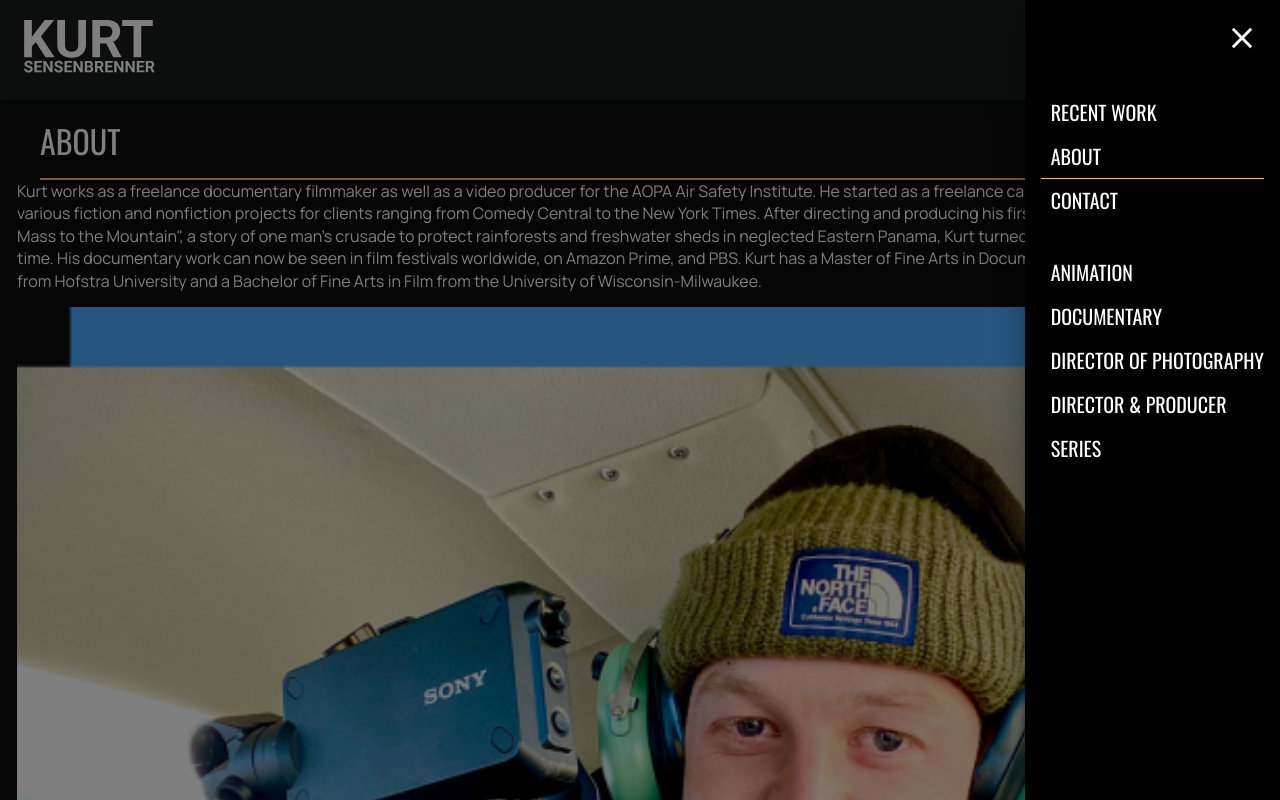
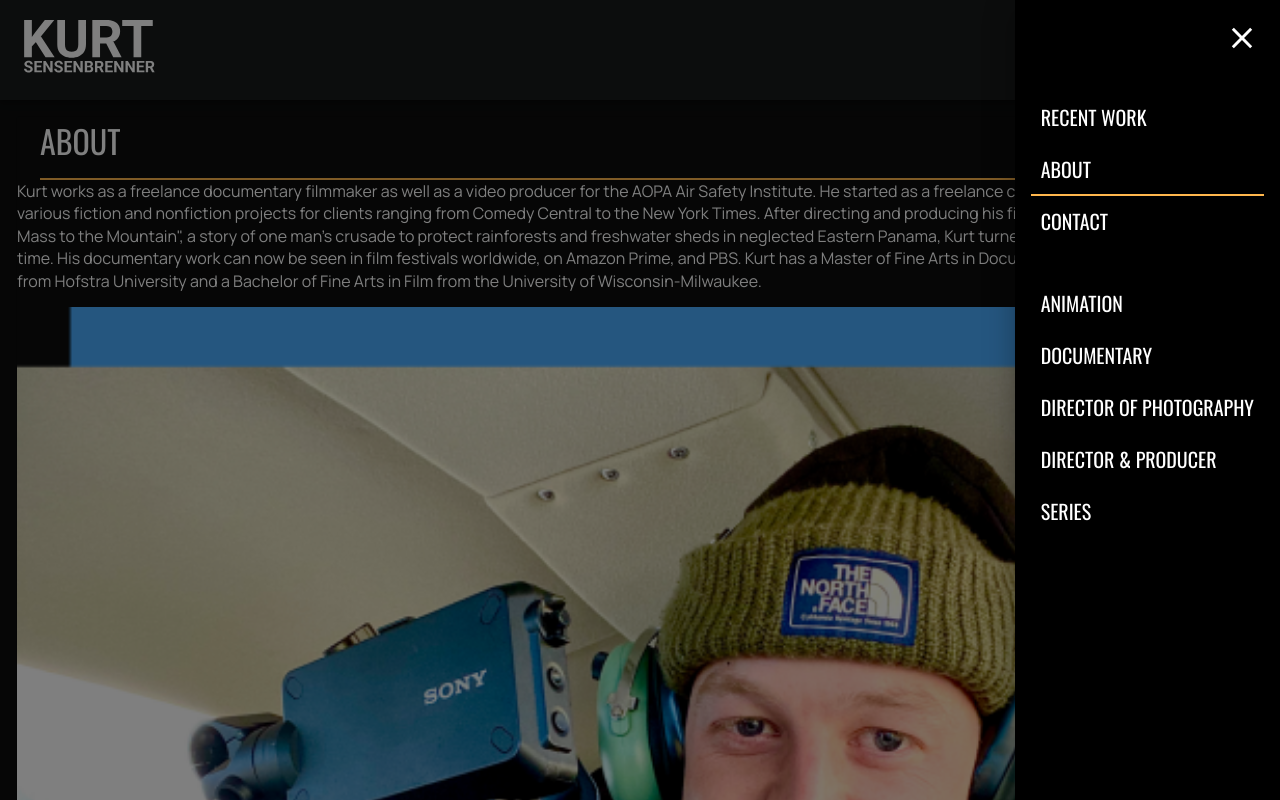
Before and after one commit to mwkwsd/sensensomething, a React (Create React App) app: page /about in a window 1280 px wide. Both pictures are taken after a click on the button "open drawer". Shown: the top 800 px of the page. Built offline with nearby package versions, Linux system fonts and the light colour scheme.

Commit message:
Updated with Vika

```diff
--- a/src/components/molecules/NavList.tsx
+++ b/src/components/molecules/NavList.tsx
@@ -1,5 +1,5 @@
 import CloseIcon from '@mui/icons-material/Close'
-import { Box, Grid2, List } from '@mui/material'
+import { Box, Stack } from '@mui/material'
 import { useMemo } from 'react'
 import { useLocation } from 'react-router-dom'
 import { enumMappings } from '../../common/constants/constants'
@@ -50,12 +50,11 @@ export function NavList({ onClose }: { onClose: () => void }) {
   )
 
   return (
-    <Grid2
-      container
+    <Stack
       direction="column"
       justifyContent="flex-start"
       alignItems="flex-start"
-      spacing={'32px'}
+      spacing="2rem"
       style={{
         height: '100%',
         backgroundColor: 'black',
@@ -66,24 +65,30 @@ export function NavList({ onClose }: { onClose: () => void }) {
         padding: 16,
       }}
     >
-      <Grid2 size={12}>
+      <Box sx={{ width: '100%' }}>
         <Box
           sx={{ height: 44, width: 44, float: 'right', textAlign: 'center' }}
           onClick={onClose}
         >
           <CloseIcon fontSize="large" sx={{ padding: '4.5px' }} />
         </Box>
-      </Grid2>
-      <Grid2 size={12} component="nav">
-        <List sx={{ width: '100%', maxWidth: 360, padding: 0 }}>
-          {firstNavLinks}
-        </List>
-      </Grid2>
-      <Grid2 size={12} component="nav">
-        <List sx={{ width: '100%', maxWidth: 360, padding: 0 }}>
-          {secondNavLinks}
-        </List>
-      </Grid2>
-    </Grid2>
+      </Box>
+
+      <Stack
+        component="nav"
+        spacing="0.125rem"
+        sx={{ width: '100%', maxWidth: 360, padding: 0 }}
+      >
+        {firstNavLinks}
+      </Stack>
+
+      <Stack
+        component="nav"
+        spacing="0.125rem"
+        sx={{ width: '100%', maxWidth: 360, padding: 0 }}
+      >
+        {secondNavLinks}
+      </Stack>
+    </Stack>
   )
 }
--- a/src/components/molecules/navLinks/NavLink.tsx
+++ b/src/components/molecules/navLinks/NavLink.tsx
@@ -1,4 +1,4 @@
-import { ListItem, ListItemButton, Typography } from '@mui/material'
+import { Box, ListItemButton, Typography } from '@mui/material'
 import { Link } from 'react-router-dom'
 
 type NavLinksProps = {
@@ -11,14 +11,12 @@ export function NavLink({ navLink, isSelected, onClose }: NavLinksProps) {
   const borderColor = isSelected ? '#FFB74D' : 'transparent'
 
   return (
-    <ListItem
+    <Box
       sx={{
-        ':first-child': { paddingTop: '0rem' },
-        ':last-child': { paddingBottom: '0rem' },
-        paddingY: '0.125rem',
-        paddingX: '0rem',
-        marginBottom: '-0.0625rem', // Kinda hacky way to add a border w/o increasing component size
-        borderBottom: `0.0625rem solid ${borderColor}`,
+        marginBottom: '-2px', // Kinda hacky way to add a border w/o increasing component size
+        borderBottom: `2px solid ${borderColor}`,
+        height: '50px',
+        ':hover': { borderBottom: `2px solid #FFB74D` },
       }}
     >
       <ListItemButton
@@ -26,23 +24,22 @@ export function NavLink({ navLink, isSelected, onClose }: NavLinksProps) {
         to={navLink.route}
         disableGutters
         disableRipple
-        sx={{ paddingY: '0px' }}
+        sx={{
+          paddingY: '0px',
+          position: 'relative',
+          top: '50%',
+          transform: 'translateY(-50%)',
+        }}
         onClick={onClose}
       >
         <Typography
           variant="subtitle2"
           component="span"
-          sx={{
-            paddingLeft: '0.625rem',
-            fontSize: '1.25rem',
-            lineHeight: '100%',
-            paddingY: '0.625rem',
-            textTransform: 'uppercase',
-          }}
+          sx={{ paddingX: '0.625rem' }}
         >
           {navLink.label}
         </Typography>
       </ListItemButton>
-    </ListItem>
+    </Box>
   )
 }
--- a/src/components/templates/NavBar.tsx
+++ b/src/components/templates/NavBar.tsx
@@ -60,9 +60,8 @@ export function NavBar() {
         anchor="right"
         open={menuOpen}
         onClose={handleDrawerToggle}
-        ModalProps={{
-          keepMounted: true,
-        }}
+        ModalProps={{ keepMounted: true }}
+        slotProps={{ paper: { sx: { background: 'none' } } }}
       >
         <NavList onClose={handleDrawerToggle} />
       </Drawer>
--- a/src/theme.tsx
+++ b/src/theme.tsx
@@ -65,7 +65,7 @@ const theme = createTheme({
     subtitle1: {
       fontFamily: 'Manrope, sans-serif',
       fontSize: '0.75rem',
-      fontWeight: 400,
+      fontWeight: 200,
       lineHeight: '1.024rem',
       textAlign: 'left',
     },
@@ -130,6 +130,11 @@ const theme = createTheme({
           letterSpacing: '0.02em',
           textAlign: 'left',
         },
+      },
+    },
+    MuiStack: {
+      defaultProps: {
+        useFlexGap: true,
       },
     },
   },
```
